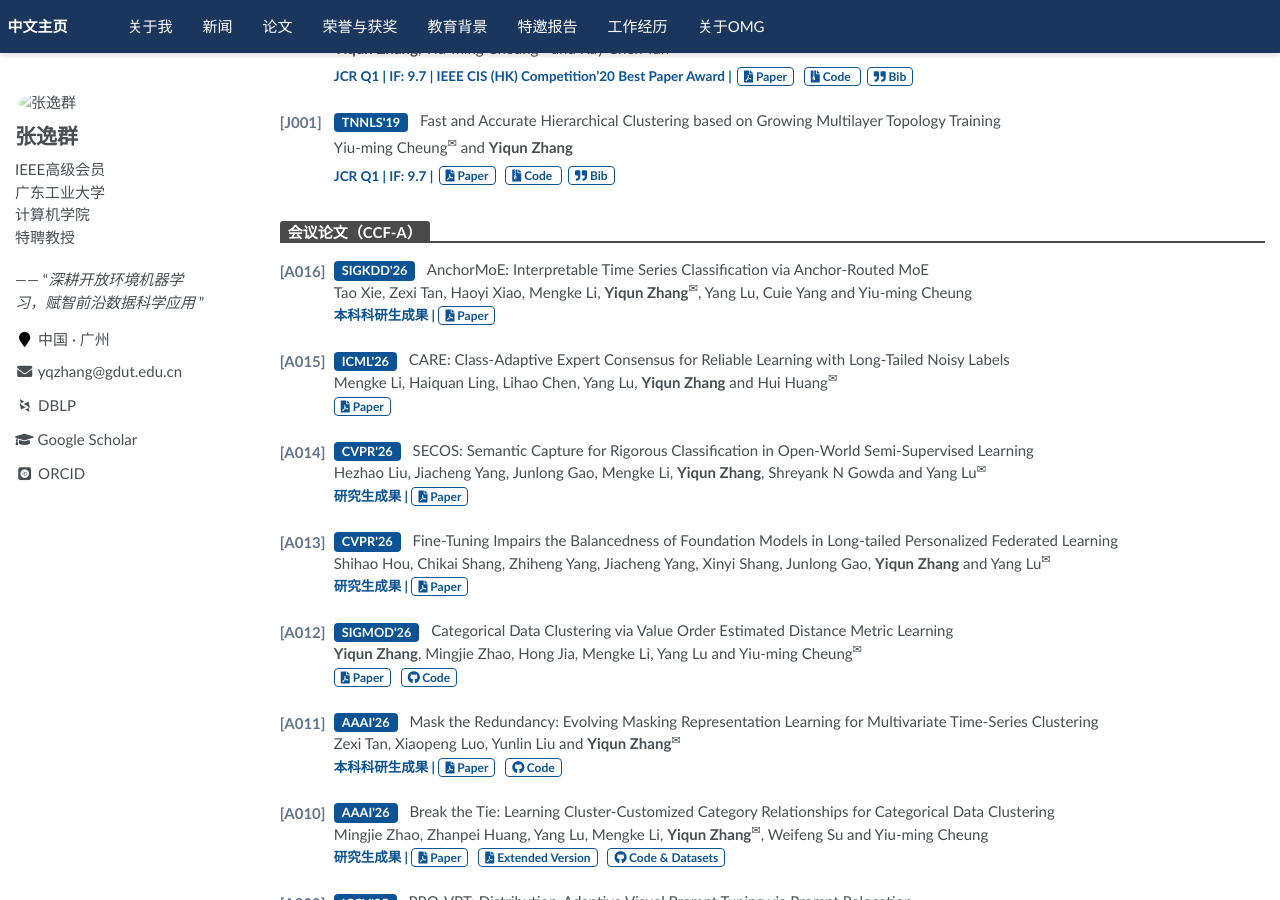
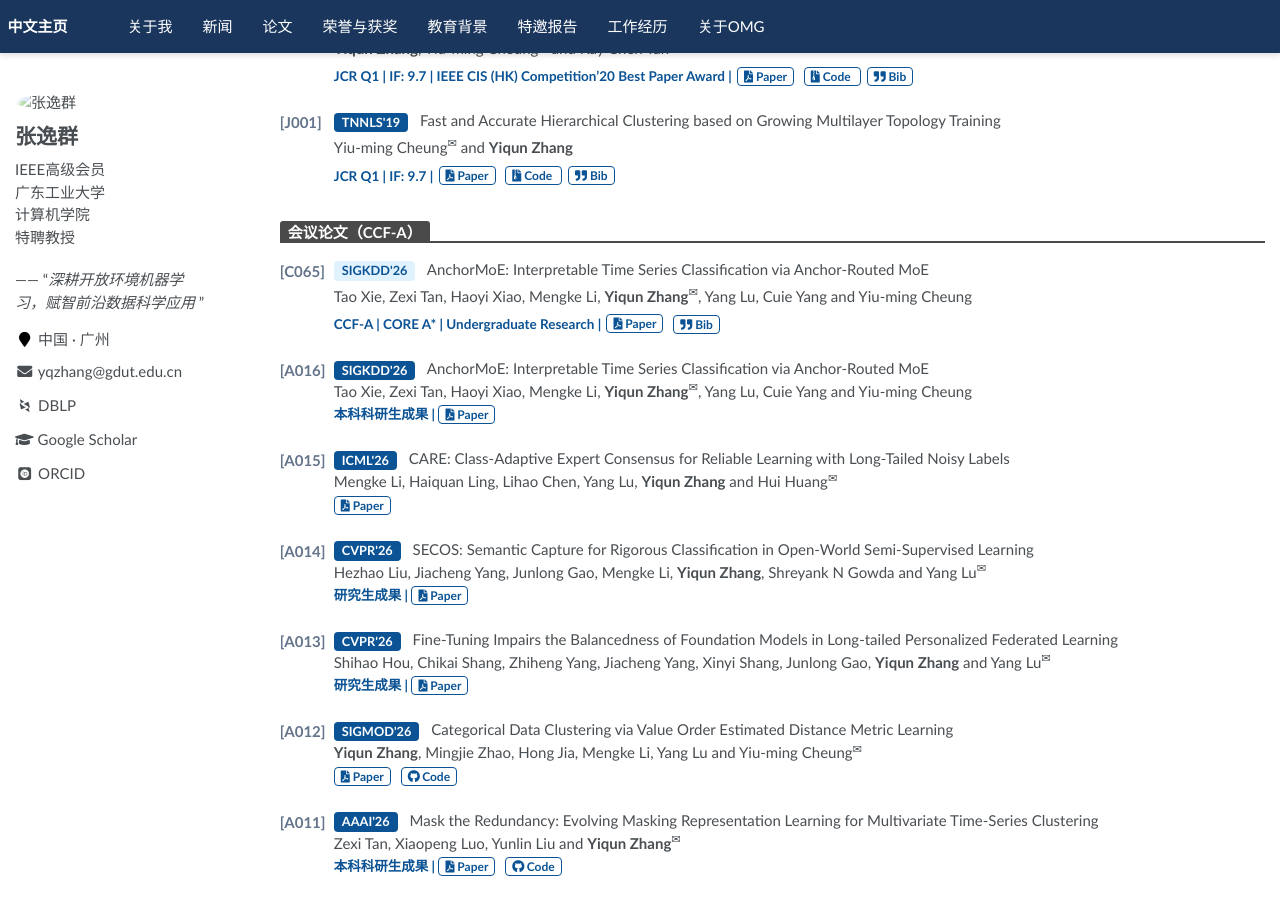
Before and after one commit to yqzhang-Zz/zh-publications, a Jekyll site: the page built from _pages/about.md, in a window 1280 px wide and 900 px high, scrolled down 2689 px. Built offline with Jekyll 4.4.1, drawn with Linux system fonts in a browser that asks for light colours; some web fonts are replaced; a script that is not in the unit is left out; comment, search, counter and statistics services are not loaded.

Commit message:
Update about.md

```diff
--- a/_pages/about.md
+++ b/_pages/about.md
@@ -101,6 +101,104 @@ redirect_from:
   <h3 style="background-color: #4a4a4a; color: #ffffff; padding: 2px 8px; margin: 0; font-size: 1em; font-weight: 600; border-radius: 3px 3px 0 0; line-height: 1.2;">会议论文（CCF-A）</h3>
   <div style="flex-grow: 1; height: 2px; background-color: #4a4a4a;"></div>
 </div>
+
+
+{% for conf in site.data.conference_papers %}
+<div style="display: flex; margin-bottom: 1.5em; text-align: left;">
+
+  <div style="flex: 0 0 3.6em; color: #64748b; font-weight: bold; font-size: 1em; padding-top: 2px;">[{{ conf.id }}]</div>
+
+  <div style="flex: 1;">
+
+    {% assign c_key = conf.conf_key | strip %}
+    {% assign c_meta = site.data.conference_meta[c_key] %}
+    <div>
+      <span title="{{ c_meta.full_name }}" style="display: inline-block; background-color: #e0f2fe; color: #0b5394; padding: 2px 8px; border-radius: 4px; font-weight: bold; font-size: 0.85em; margin-right: 8px; vertical-align: middle; line-height: 1.2; cursor: help;">{{ conf.venue }}</span>
+      {{ conf.title }}
+    </div>
+
+    <div style="margin: 4px 0;">{{ conf.authors }}</div>
+
+    <div style="margin-top: 4px;">
+
+      {% assign meta_parts = "" %}
+
+      {% if c_meta.ccf and c_meta.ccf != "-" %}
+        {% assign meta_parts = meta_parts | append: "CCF-" | append: c_meta.ccf %}
+      {% endif %}
+
+      {% if c_meta.core and c_meta.core != "-" %}
+        {% if meta_parts != "" %}{% assign meta_parts = meta_parts | append: " | " %}{% endif %}
+        {% assign meta_parts = meta_parts | append: "CORE " | append: c_meta.core %}
+      {% endif %}
+
+      {% if conf.tag and conf.tag != "" %}
+        {% if meta_parts != "" %}{% assign meta_parts = meta_parts | append: " | " %}{% endif %}
+        {% assign meta_parts = meta_parts | append: conf.tag %}
+      {% endif %}
+
+      <span style="color: #0b5394; font-size: 0.9em; font-weight: bold; vertical-align: middle;">
+        {% if meta_parts != "" %}{{ meta_parts }} | {% endif %}
+      </span>
+
+      <a href="{{ conf.link }}" target="_blank" style="color: #0b5394; border: 1px solid #0b5394; border-radius: 4px; padding: 1px 6px; text-decoration: none; font-weight: bold; font-size: 0.8em; white-space: nowrap; vertical-align: middle; margin-left: 2px;"><i class="fas fa-file-pdf"></i> Paper</a>
+
+      {% if conf.extended %}
+      <a href="{{ conf.extended }}" target="_blank" style="color: #0b5394; border: 1px solid #0b5394; border-radius: 4px; padding: 1px 6px; text-decoration: none; font-weight: bold; font-size: 0.8em; white-space: nowrap; vertical-align: middle; margin-left: 6px;"><i class="fas fa-file-alt"></i> Extended Version</a>
+      {% endif %}
+
+      {% if conf.code %}
+      <a href="{{ conf.code }}" target="_blank" style="color: #0b5394; border: 1px solid #0b5394; border-radius: 4px; padding: 1px 6px; text-decoration: none; font-weight: bold; font-size: 0.8em; white-space: nowrap; vertical-align: middle; margin-left: 6px;">
+        {% if conf.code contains 'github.com' %}
+        <i class="fab fa-github"></i> Code
+        {% else %}
+        <i class="fas fa-file-archive"></i> Code
+        {% endif %}
+      </a>
+      {% endif %}
+
+      <button onclick="toggleConfBib('{{ conf.id }}')" style="color: #0b5394; background: none; border: 1px solid #0b5394; border-radius: 4px; padding: 1px 6px; font-weight: bold; font-size: 0.8em; white-space: nowrap; cursor: pointer; display: inline-block; font-family: inherit; vertical-align: middle; margin-left: 6px;"><i class="fas fa-quote-right"></i> Bib</button>
+    </div>
+
+    <div id="conf-bib-{{ conf.id }}" style="display: none; margin-top: 10px; position: relative; background: #f8fafc; border: 1px solid #e2e8f0; border-radius: 6px; padding: 12px; width: 100%; max-width: 650px; box-sizing: border-box; overflow-x: auto;">
+      <div style="position: absolute; top: 6px; right: 6px; display: flex; gap: 6px; z-index: 10;">
+        <button onclick="copyConfBib(this)" style="background: #ffffff; border: 1px solid #cbd5e1; padding: 2px 6px; border-radius: 4px; font-size: 0.75em; cursor: pointer; color: #475569; font-weight: bold; transition: all 0.2s;">Copy</button>
+        <button onclick="toggleConfBib('{{ conf.id }}')" style="background: #ffffff; border: 1px solid #cbd5e1; padding: 2px 6px; border-radius: 4px; font-size: 0.75em; cursor: pointer; color: #475569; font-weight: bold; transition: all 0.2s;">Fold</button>
+      </div>
+      <pre style="margin: 0; font-size: 0.85em; font-family: 'Fira Code', 'JetBrains Mono', 'Consolas', 'Monaco', monospace; line-height: 1.6; color: #334155; white-space: pre; padding-top: 20px; padding-left: 10px; padding-bottom: 10px;">{{ conf.bib }}</pre>
+    </div>
+
+  </div>
+</div>
+{% endfor %}
+
+<script>
+function toggleConfBib(id) {
+  const el = document.getElementById('conf-bib-' + id);
+  if (el.style.display === 'none' || el.style.display === '') {
+    el.style.display = 'block';
+  } else {
+    el.style.display = 'none';
+  }
+}
+
+function copyConfBib(copyBtn) {
+  const preElement = copyBtn.parentElement.nextElementSibling;
+  navigator.clipboard.writeText(preElement.innerText).then(() => {
+    copyBtn.innerText = 'Copied!';
+    copyBtn.style.backgroundColor = '#dcfce3';
+    copyBtn.style.borderColor = '#22c55e';
+    copyBtn.style.color = '#166534';
+    setTimeout(() => {
+      copyBtn.innerText = 'Copy';
+      copyBtn.style.backgroundColor = '#ffffff';
+      copyBtn.style.borderColor = '#cbd5e1';
+      copyBtn.style.color = '#475569';
+    }, 1500);
+  });
+}
+</script>
+
 
 <!-- A016 SIGKDD 2026 AnchorMoE Tao Xie -->
 <div style="display: flex; margin-bottom: 1.5em; text-align: left;">
```
